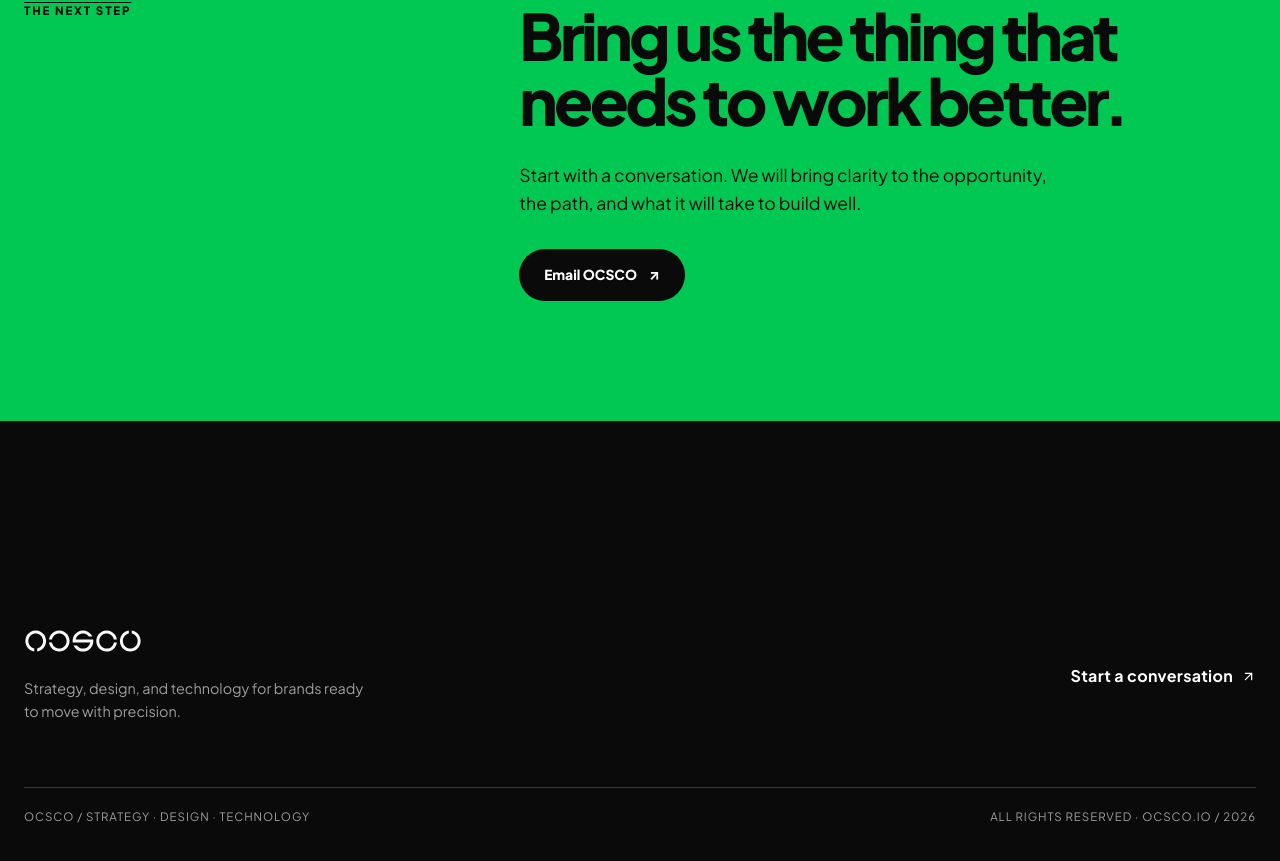
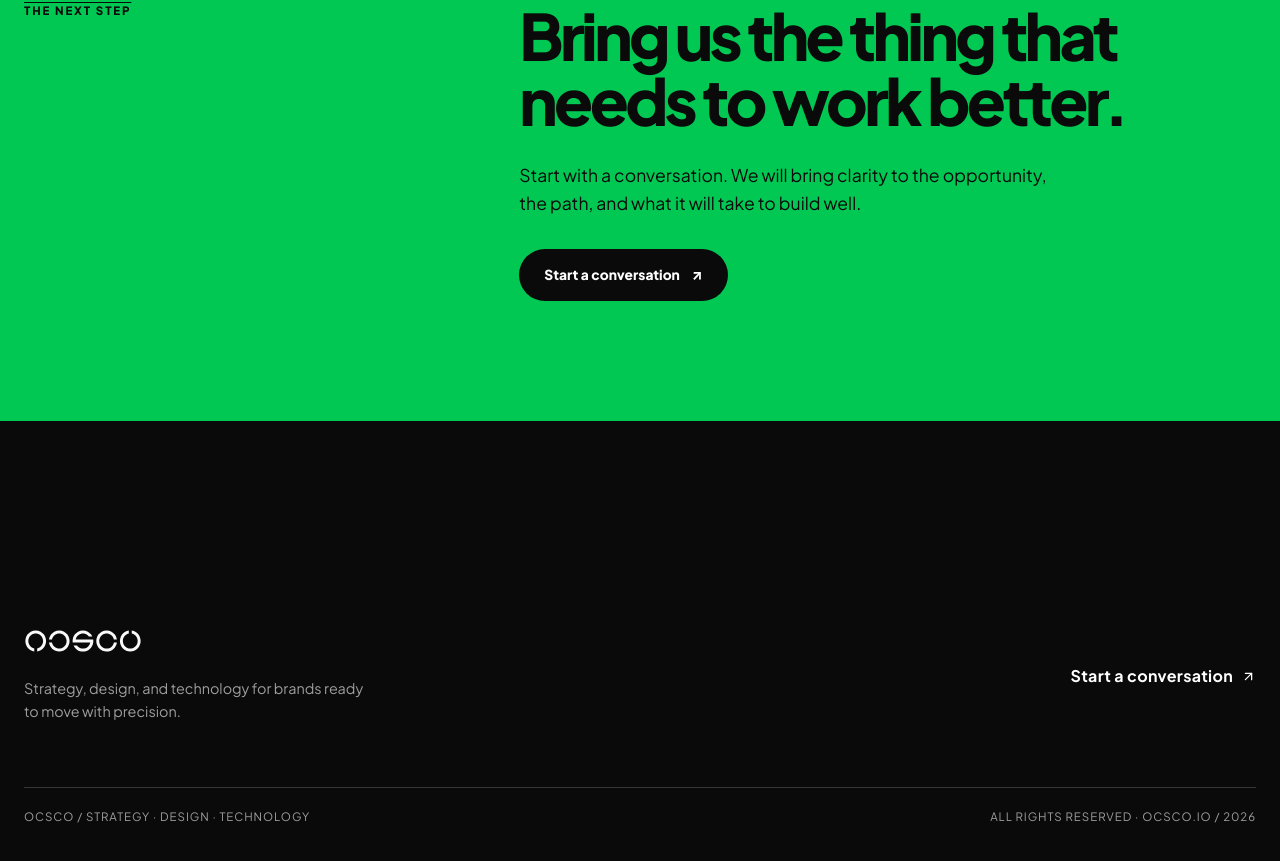
Before and after one commit to ocscolabs-platform/crimson, a Next.js app: page / in a window 1280 px wide. Shown: the part 3939-4800 px from the top of the page. Built offline with nearby package versions, Linux system fonts and the light colour scheme.

Commit message:
route sitewide contact CTAs to form

```diff
--- a/src/app/contact/page.tsx
+++ b/src/app/contact/page.tsx
@@ -24,7 +24,7 @@
             <p><strong>01 / Share the context.</strong> Tell us what is changing, where the friction is, and what better looks like.</p>
             <p><strong>02 / Find the shape.</strong> We clarify the opportunity, scope, and right next step.</p>
             <p><strong>03 / Build the plan.</strong> If there is a fit, we define the work and how it should move forward.</p>
-            <a className="button button-dark" href="mailto:ocscolabs@gmail.com">Email OCSCO <span aria-hidden="true">↗</span></a>
+            <a className="button button-dark" href="/contact">Start a conversation <span aria-hidden="true">↗</span></a>
           </div>
         </div>
       </section>
--- a/src/app/page.tsx
+++ b/src/app/page.tsx
@@ -132,7 +132,7 @@
           <div>
             <h2 id="contact-title">Bring us the thing that needs to work better.</h2>
             <p className="contact-copy">Start with a conversation. We will bring clarity to the opportunity, the path, and what it will take to build well.</p>
-            <a className="button button-dark" href="mailto:ocscolabs@gmail.com">Email OCSCO <span aria-hidden="true">↗</span></a>
+            <a className="button button-dark" href="/contact">Start a conversation <span aria-hidden="true">↗</span></a>
           </div>
         </div>
       </section>
```
